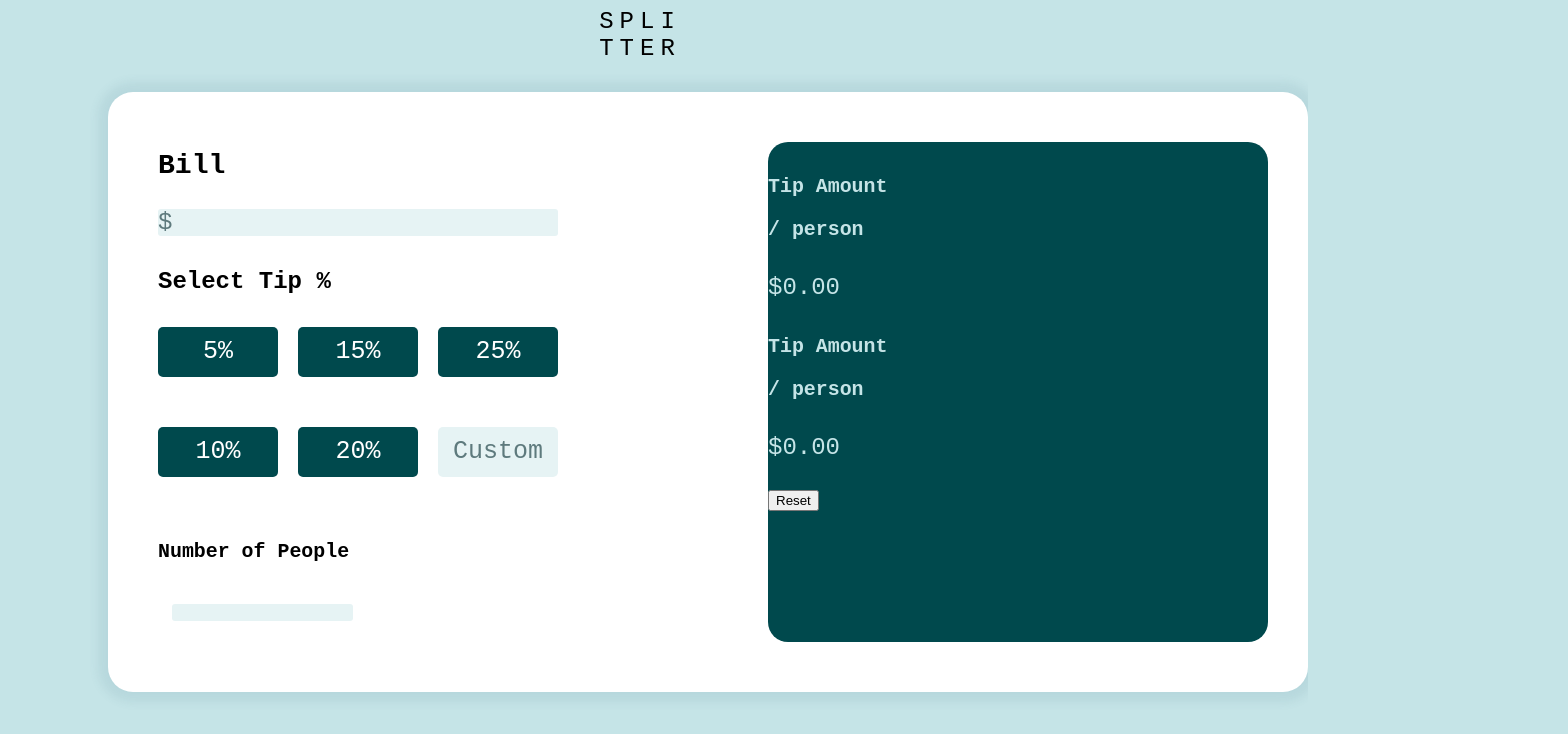
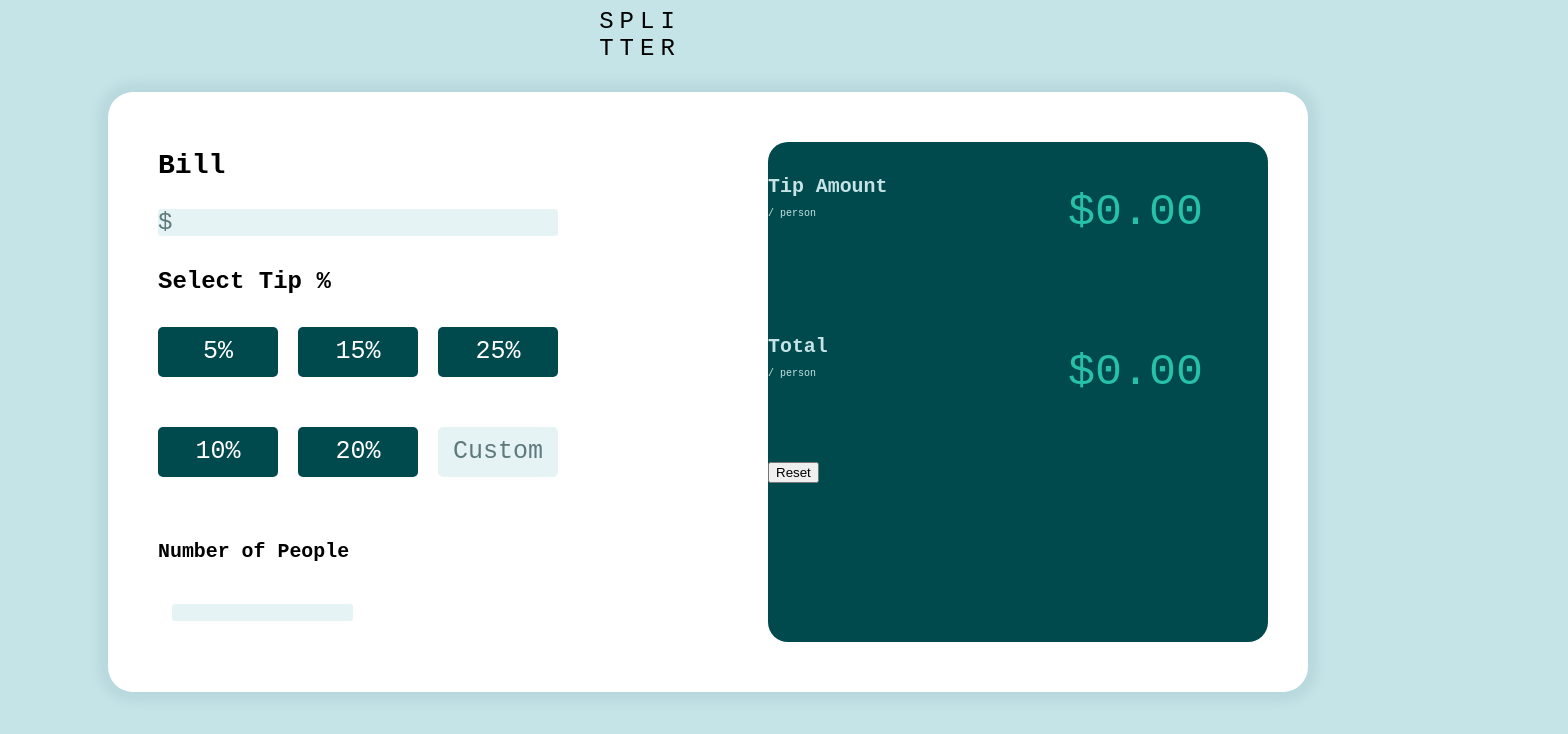
Before and after one commit to ktcwn/tip-calculator, a plain HTML site: page index.html in a window 1280 px wide. Shown: the whole page, 1568 px wide, since content can reach past the window. Drawn offline with Linux system fonts and the light colour scheme.

Commit message:
Updated styling for right-section div

```diff
--- a/index.html
+++ b/index.html
@@ -60,18 +60,18 @@
     <div class="right-section">
       <h5>
         Tip Amount
-        <p>
+        <p class="per-person">
           / person
         </p>
       </h5>
-      <p>$0.00</p>
+      <p class="totals">$0.00</p>
       <h5>
-        Tip Amount
-        <p>
+        Total
+        <p class="per-person">
           / person
         </p>
       </h5>
-      <p>$0.00</p>
+      <p class="totals">$0.00</p>
       <div>
         <button id="resetBtn">Reset</button>
       </div>
--- a/style.css
+++ b/style.css
@@ -26,6 +26,9 @@ header {
     transform: translate(50px, 5%);
 }
 .right-section {
+    display: grid;
+    grid-gap: 20px;
+    grid: repeat(6, 60px) / auto-flow;
     border-radius: 20px;
     transform: translate(260px, 10%);
     height: 500px;
@@ -75,3 +78,20 @@ header {
     background-color: var(--lightgray);
     color: var(--darkGrayCyan);
 }
+
+.per-person {
+    font-size: 10px;
+    font-weight: 200;
+}
+
+.totals {
+    color: var(--primary);
+    font-size: 45px;
+    font-weight: 500;
+    transform: translate(60%, -80px);
+}
+
+#resetBtn {
+    display: flex;
+    justify-content:;
+}
```
